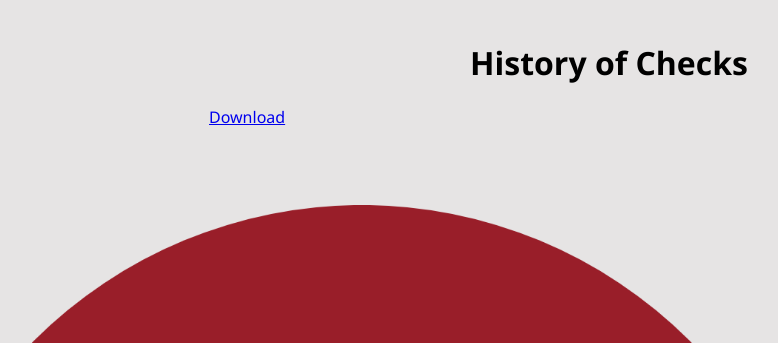
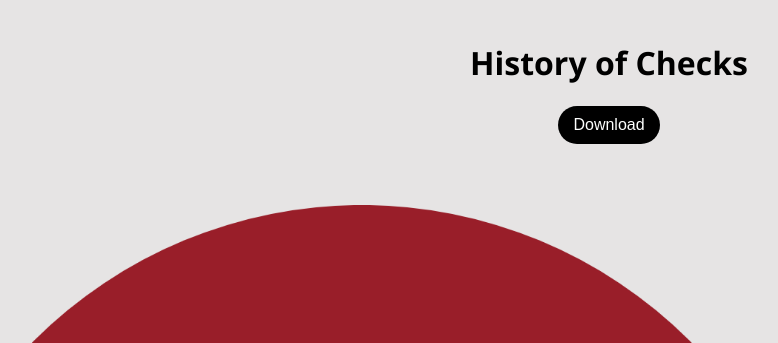
Before and after one commit to ncatbagan/True-Text-Detect, a Flask app: page /logs in a window 1280 px wide. Shown: the part 149-492 px from the top of the page, without its empty margins (31-809 px from the left). Run offline with Flask 3, Linux system fonts and the light colour scheme; the first user in the database is signed in.

Commit message:
Updated style of Download button for logs

```diff
--- a/templates/logs.html
+++ b/templates/logs.html
@@ -28,6 +28,7 @@
     </div>
     <div class="container">
         <h1>History of Checks</h1>
+        <button class="checkbtn" onclick="location.href='/download_history'">Download</button>
         <div class="history-container">
             {% with messages = get_flashed_messages() %}
                 {% if messages %}
@@ -36,7 +37,6 @@
                     {% endfor %}
                 {% endif %}
             {% endwith %}
-            <a href="/download_history">Download</a>
             {% for entry in history %}
             <div class="entry-container">
                 <strong>Input:</strong> {{ entry.input }}<br>
```
